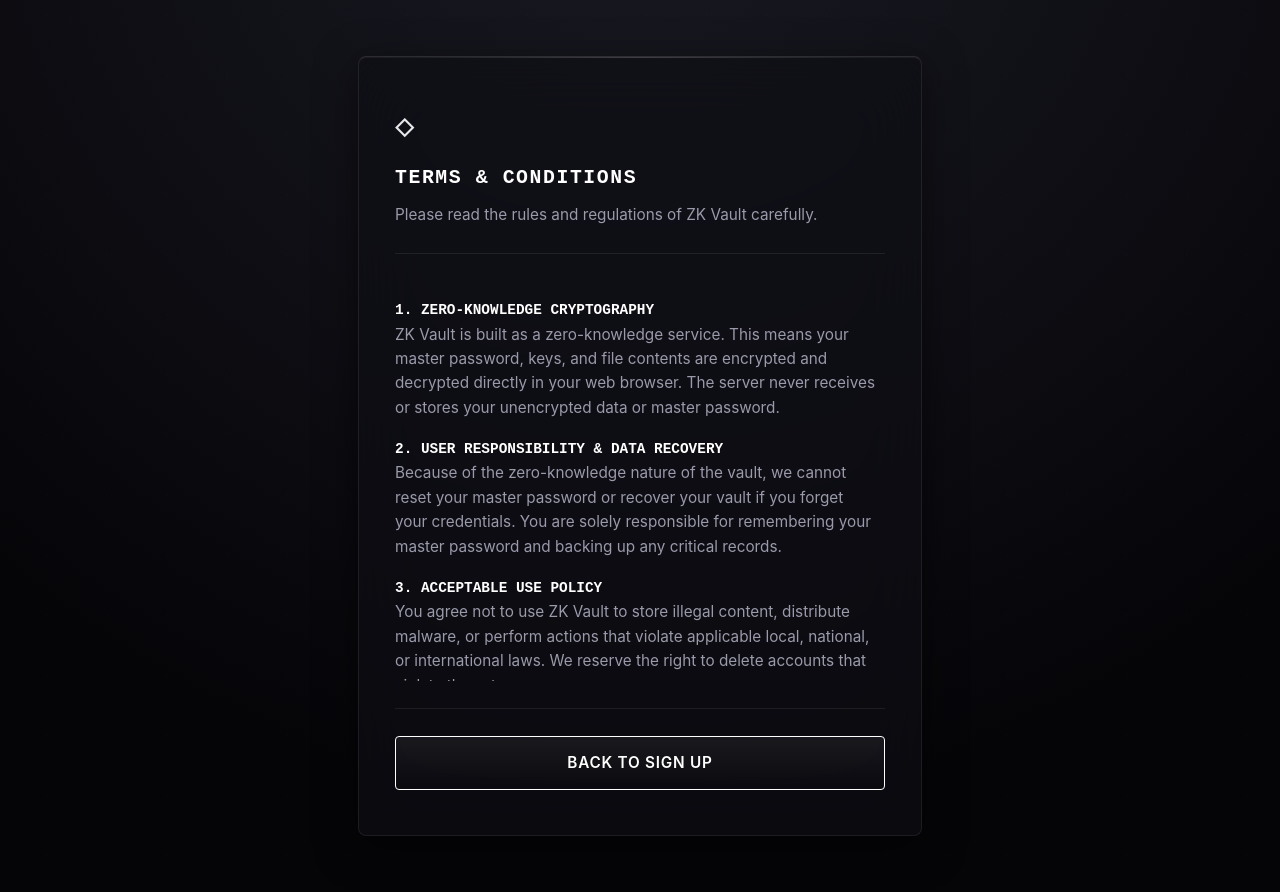
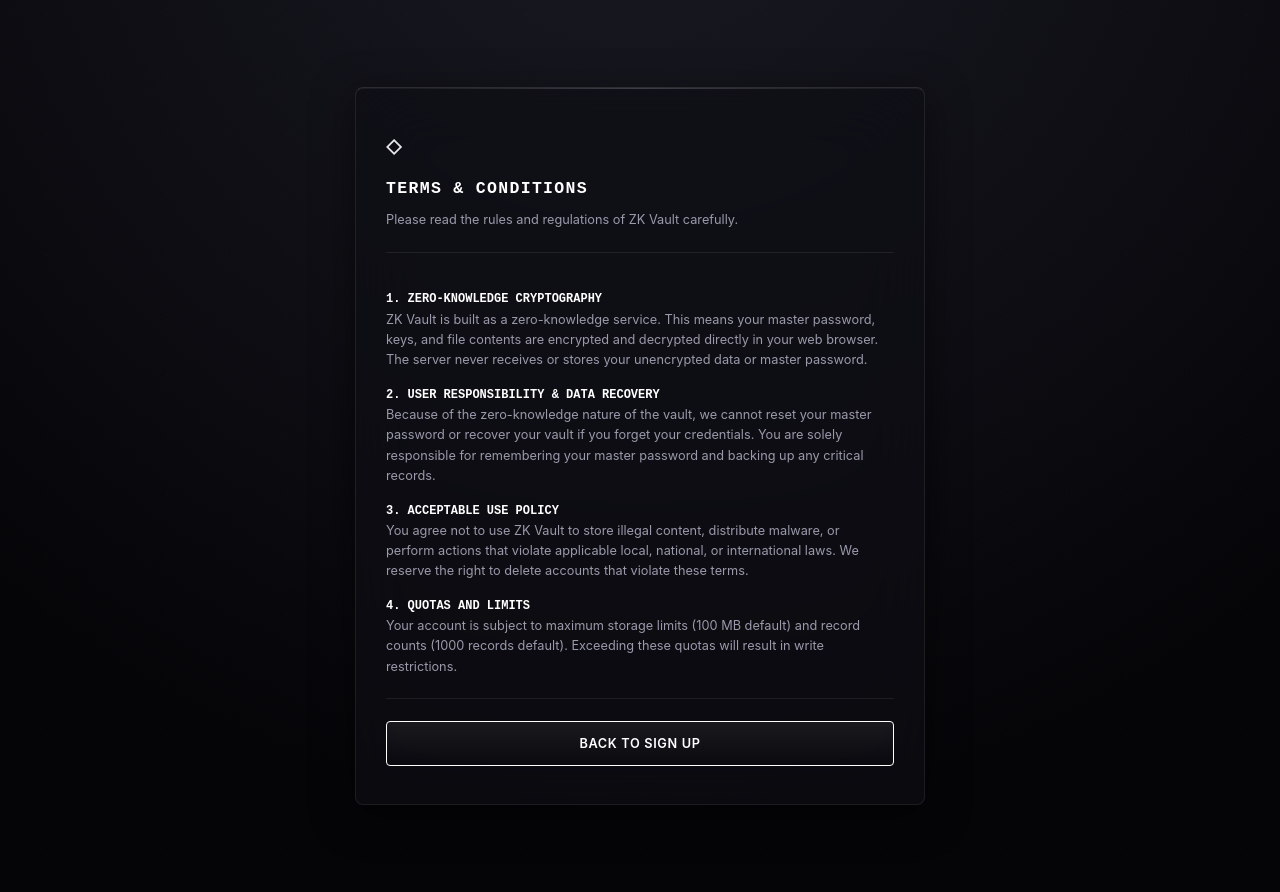
Before and after one commit to neerajsait/ZK-Vault, a Flask app: page /terms in a window 1280 px wide. Run offline with Flask 3, Linux system fonts and the light colour scheme; parts of the project's set-up code (start-up, migrations or seed data) failed here and were passed over; some libraries are stand-ins or nearby versions.

Commit message:
style: reduce global font size for a sleeker look

```diff
--- a/static/style.css
+++ b/static/style.css
@@ -67,7 +67,7 @@
 }
 
 html {
-  font-size: 18px;
+  font-size: 15px;
   -webkit-font-smoothing: antialiased;
   -moz-osx-font-smoothing: grayscale;
   scrollbar-width: thin;
```
